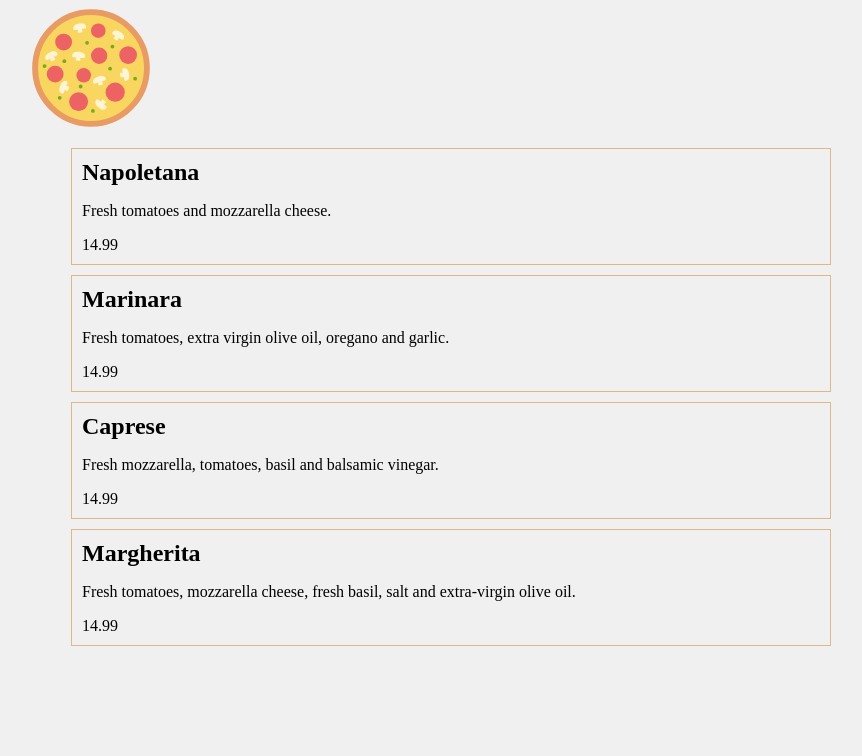
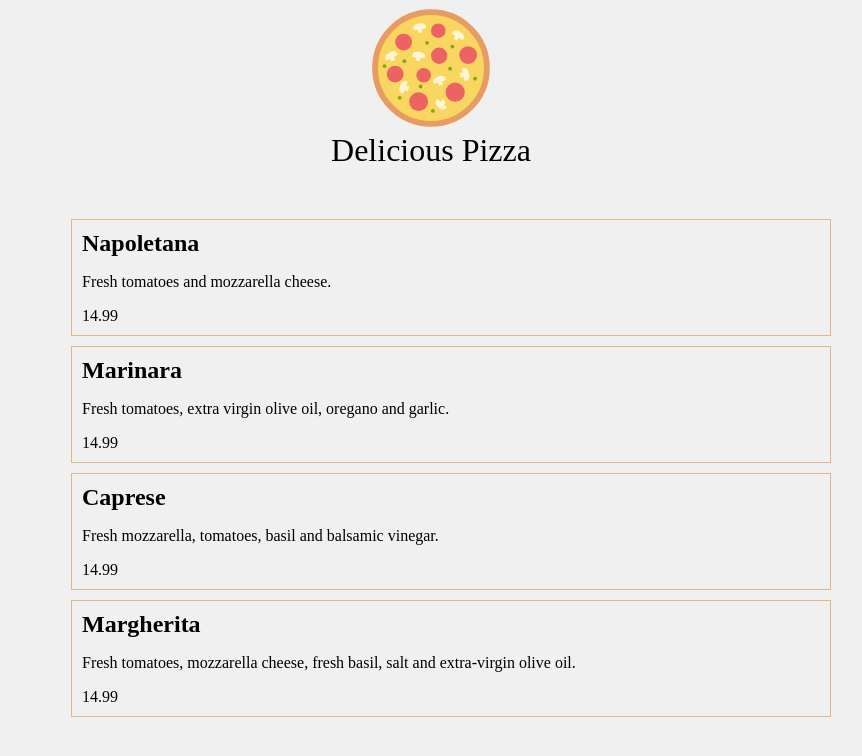
Before and after one commit to MScheltjens/Pizza-listing-TS-demo-react, a React (Vite) app: page / in a window 1280 px wide. Shown: the top 756 px of the page, without its empty margins (209-1071 px from the left). Built offline with nearby package versions, Linux system fonts and the light colour scheme.

Commit message:
title added

```diff
--- a/src/App.tsx
+++ b/src/App.tsx
@@ -1,12 +1,15 @@
 import pizzas from "./data/pizzas.json";
 import Pizza from "./components/Pizza";
-import AppCss from "../styles/App.module.css";
+import AppCSS from "../styles/App.module.css";
 import PizzaSVG from "./svg/pizza.svg";
 
 const App = () => {
   return (
-    <div className={AppCss.container}>
-      <img src={PizzaSVG} alt="svg pizza logo" width={120} height={120} />
+    <div className={AppCSS.container}>
+      <div className={AppCSS.header}>
+        <img src={PizzaSVG} alt="svg pizza logo" width={120} height={120} />
+        <div className={AppCSS.siteTitle}>Delicious Pizza</div>
+      </div>
       <ul>
         {pizzas.map((pizza) => {
           return <Pizza key={pizza.id} pizza={pizza} />;
```
